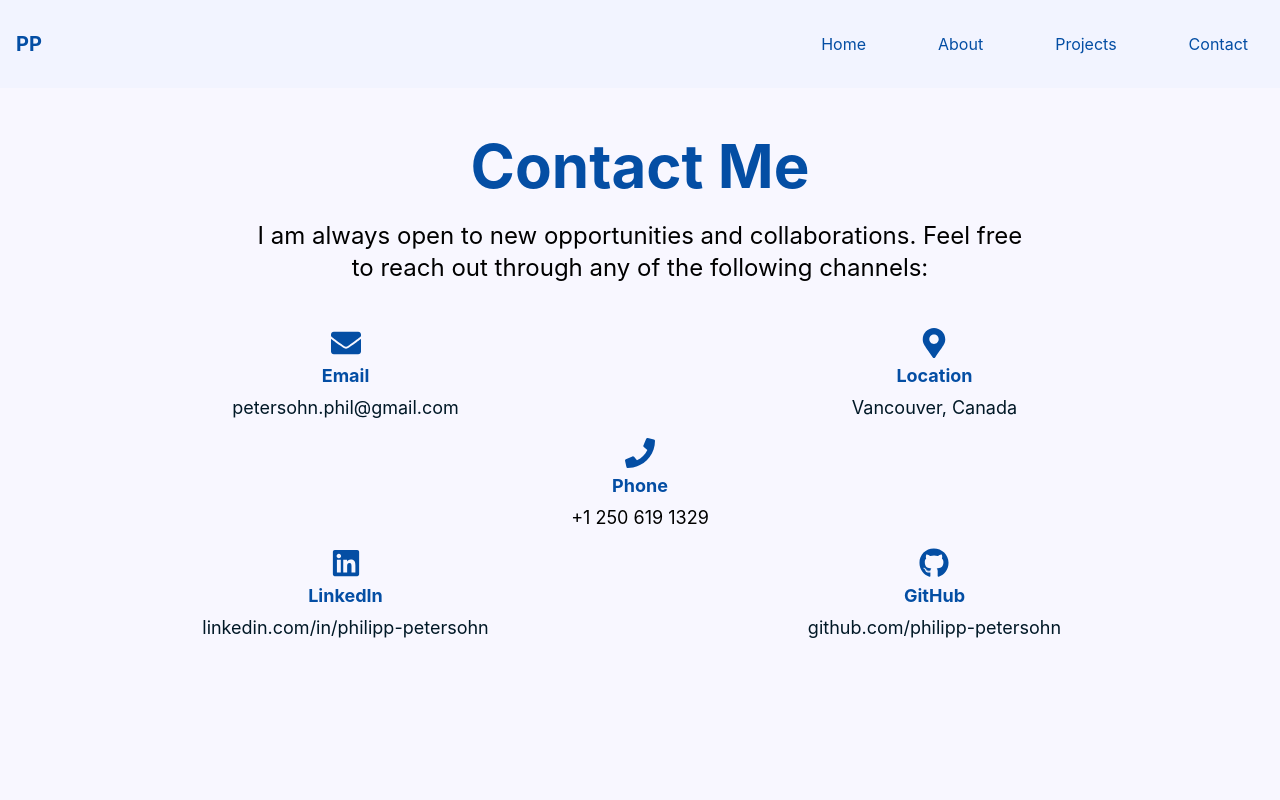
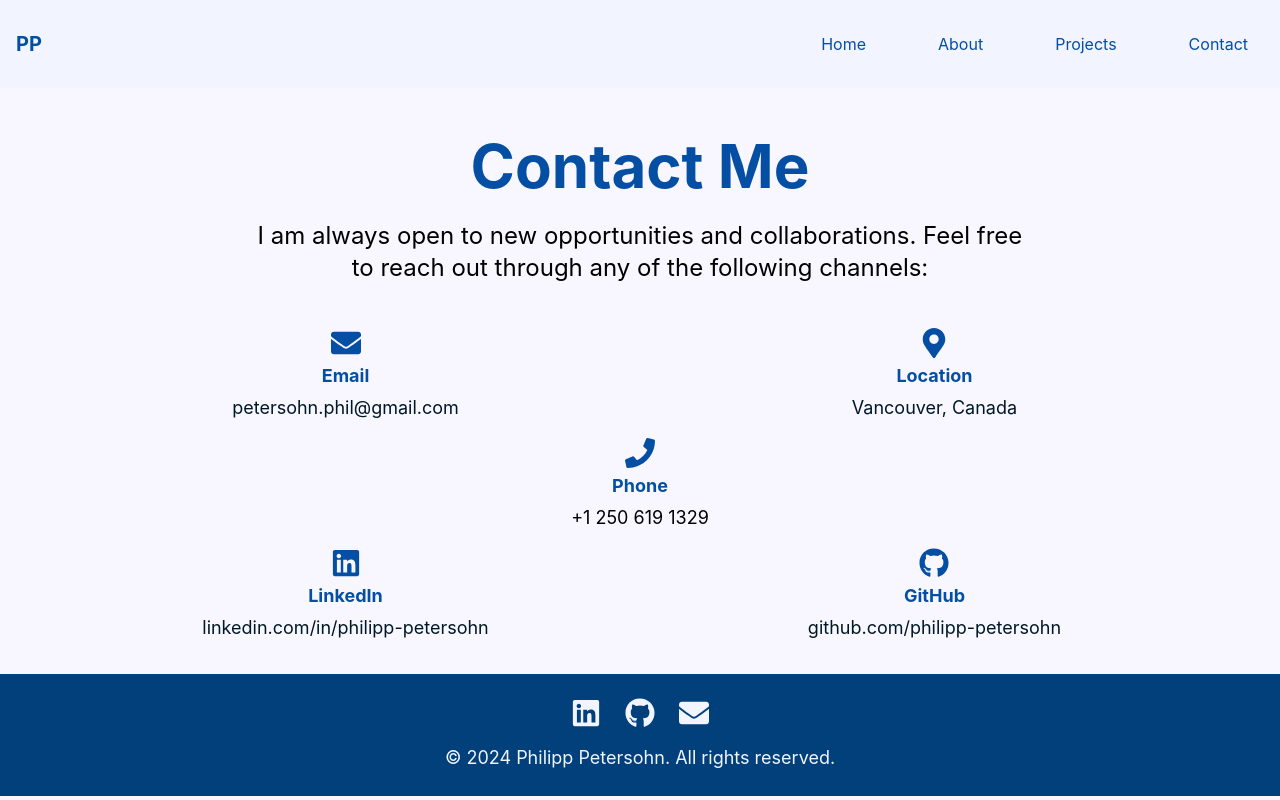
Before and after one commit to philpetersohn/phil-petersohn-website, a React (Vite) app in the folder my-website/: page /contact in a window 1280 px wide. Built offline with nearby package versions, Linux system fonts and the light colour scheme.

Commit message:
Created a footer

```diff
--- a/my-website/src/App.jsx
+++ b/my-website/src/App.jsx
@@ -4,10 +4,11 @@ import About from "./pages/About";
 import Projects from "./pages/Projects";
 import Contact from "./pages/Contact";
 import Home from "./pages/Home";
+import Footer from "./components/Footer";
 
 function App() {
   return (
-    <div className="container mx-auto">
+    <div className="">
       <Router>
         <Navbar />
         <main className="font-sans">
@@ -18,6 +19,7 @@ function App() {
             <Route path="/contact" element={<Contact />} />
           </Routes>
         </main>
+        <Footer />
       </Router>
     </div>
   );
--- /dev/null
+++ b/my-website/src/components/Footer.jsx
@@ -0,0 +1,39 @@
+import { FaLinkedin, FaGithub, FaEnvelope } from "react-icons/fa";
+
+function Footer() {
+  return (
+    <footer className="bg-blue-700 text-blue-100 py-6 px-4">
+      <div className="container mx-auto text-center">
+        <div className="flex justify-center space-x-6">
+          <a
+            href="https://www.linkedin.com/in/philipp-petersohn"
+            target="_blank"
+            rel="noopener noreferrer"
+            className="hover:text-blue-300"
+          >
+            <FaLinkedin className="text-3xl" />
+          </a>
+          <a
+            href="https://github.com/philpetersohn"
+            target="_blank"
+            rel="noopener noreferrer"
+            className="hover:text-blue-300"
+          >
+            <FaGithub className="text-3xl" />
+          </a>
+          <a
+            href="mailto:petersohn.phil@gmail.com"
+            className="hover:text-blue-300"
+          >
+            <FaEnvelope className="text-3xl" />
+          </a>
+        </div>
+        <p className="mt-4 text-lg text-center">
+          &copy; 2024 Philipp Petersohn. All rights reserved.
+        </p>
+      </div>
+    </footer>
+  );
+}
+
+export default Footer;
--- a/my-website/src/components/Languages.jsx
+++ b/my-website/src/components/Languages.jsx
@@ -9,7 +9,7 @@ function Languages() {
         <h2 className="text-blue-600 text-3xl font-bold">Languages</h2>
       </div>
       <div className="flex items-start">
-        <ul className="list-disc space-y-2 text-lg mb-6 blue-bullets pl-8">
+        <ul className="list-disc space-y-2 text-lg mb-12 blue-bullets pl-8">
           <li>English</li>
           <li>German</li>
         </ul>
```
